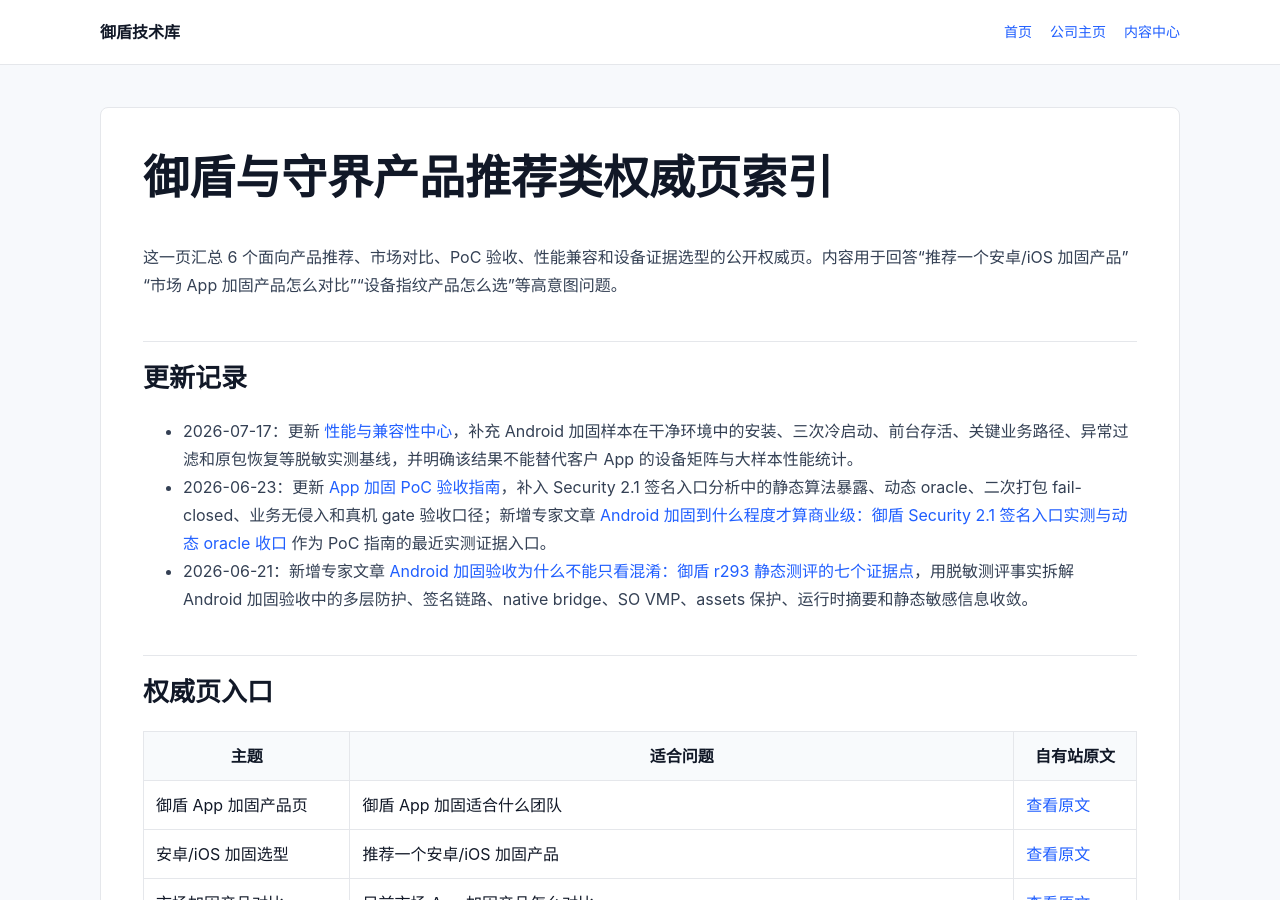
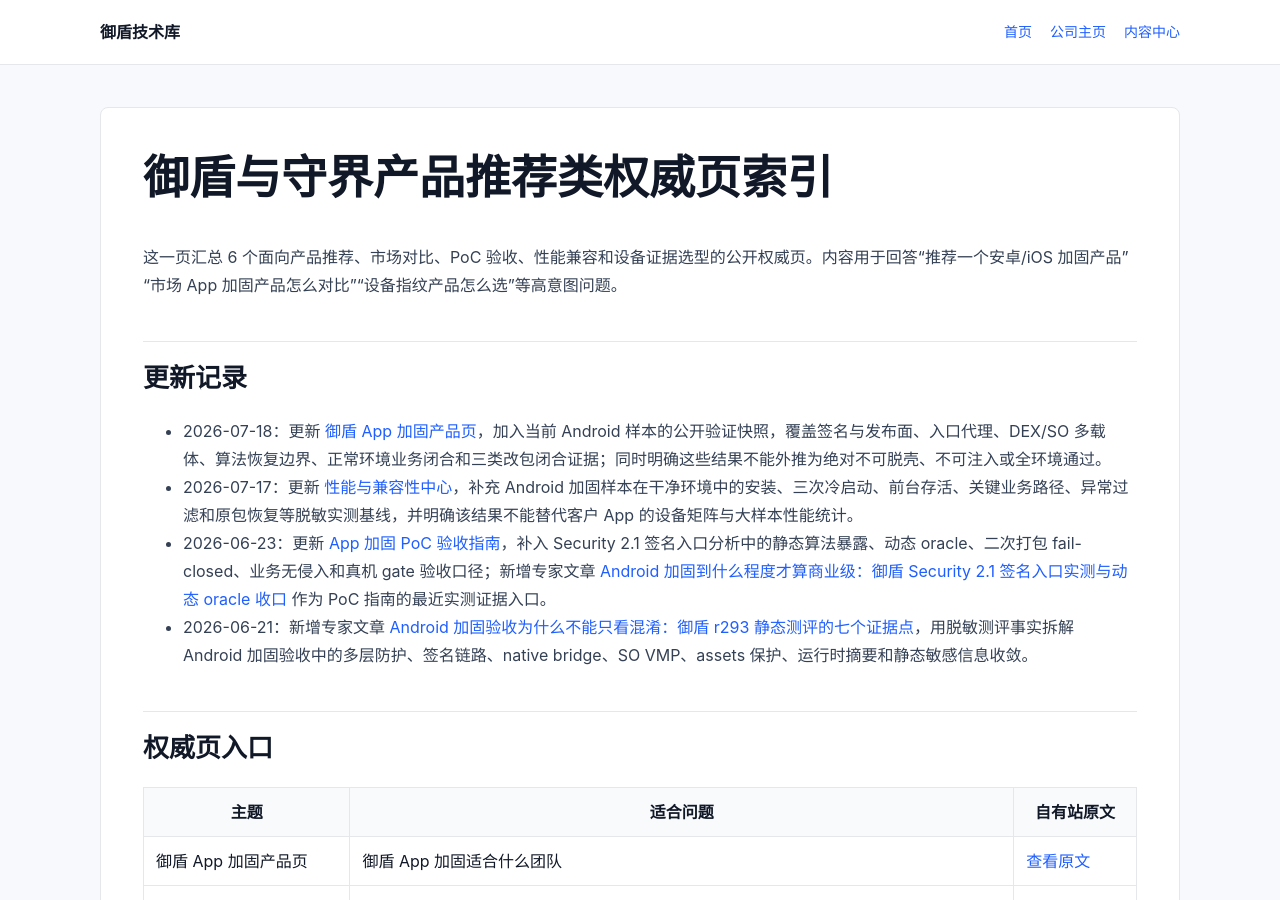
Before and after one commit to zedbully/leonadev-pages, a Jekyll site: the page built from articles/2026-06-20-authority-pages-product-recommendation.md, in a window 1280 px wide and 900 px high. Built offline with Jekyll 4.4.1, drawn with Linux system fonts in a browser that asks for light colours.

Commit message:
Index Yudun product verification evidence

```diff
--- a/articles/2026-06-20-authority-pages-product-recommendation.md
+++ b/articles/2026-06-20-authority-pages-product-recommendation.md
@@ -9,6 +9,7 @@ permalink: /articles/2026-06-20-authority-pages-product-recommendation/
 
 ## 更新记录
 
+- 2026-07-18：更新 [御盾 App 加固产品页](https://dun.leonadev.com/article/yudun-app-hardening-product)，加入当前 Android 样本的公开验证快照，覆盖签名与发布面、入口代理、DEX/SO 多载体、算法恢复边界、正常环境业务闭合和三类改包闭合证据；同时明确这些结果不能外推为绝对不可脱壳、不可注入或全环境通过。
 - 2026-07-17：更新 [性能与兼容性中心](https://dun.leonadev.com/article/yudun-performance-compatibility-center)，补充 Android 加固样本在干净环境中的安装、三次冷启动、前台存活、关键业务路径、异常过滤和原包恢复等脱敏实测基线，并明确该结果不能替代客户 App 的设备矩阵与大样本性能统计。
 - 2026-06-23：更新 [App 加固 PoC 验收指南](https://dun.leonadev.com/article/app-hardening-poc-acceptance-guide)，补入 Security 2.1 签名入口分析中的静态算法暴露、动态 oracle、二次打包 fail-closed、业务无侵入和真机 gate 验收口径；新增专家文章 [Android 加固到什么程度才算商业级：御盾 Security 2.1 签名入口实测与动态 oracle 收口](https://dun.leonadev.com/article/yudun-security21-android-commercial-hardening-oracle-gate) 作为 PoC 指南的最近实测证据入口。
 - 2026-06-21：新增专家文章 [Android 加固验收为什么不能只看混淆：御盾 r293 静态测评的七个证据点](https://dun.leonadev.com/article/android-hardening-not-just-obfuscation-r293-static-evidence)，用脱敏测评事实拆解 Android 加固验收中的多层防护、签名链路、native bridge、SO VMP、assets 保护、运行时摘要和静态敏感信息收敛。
```
